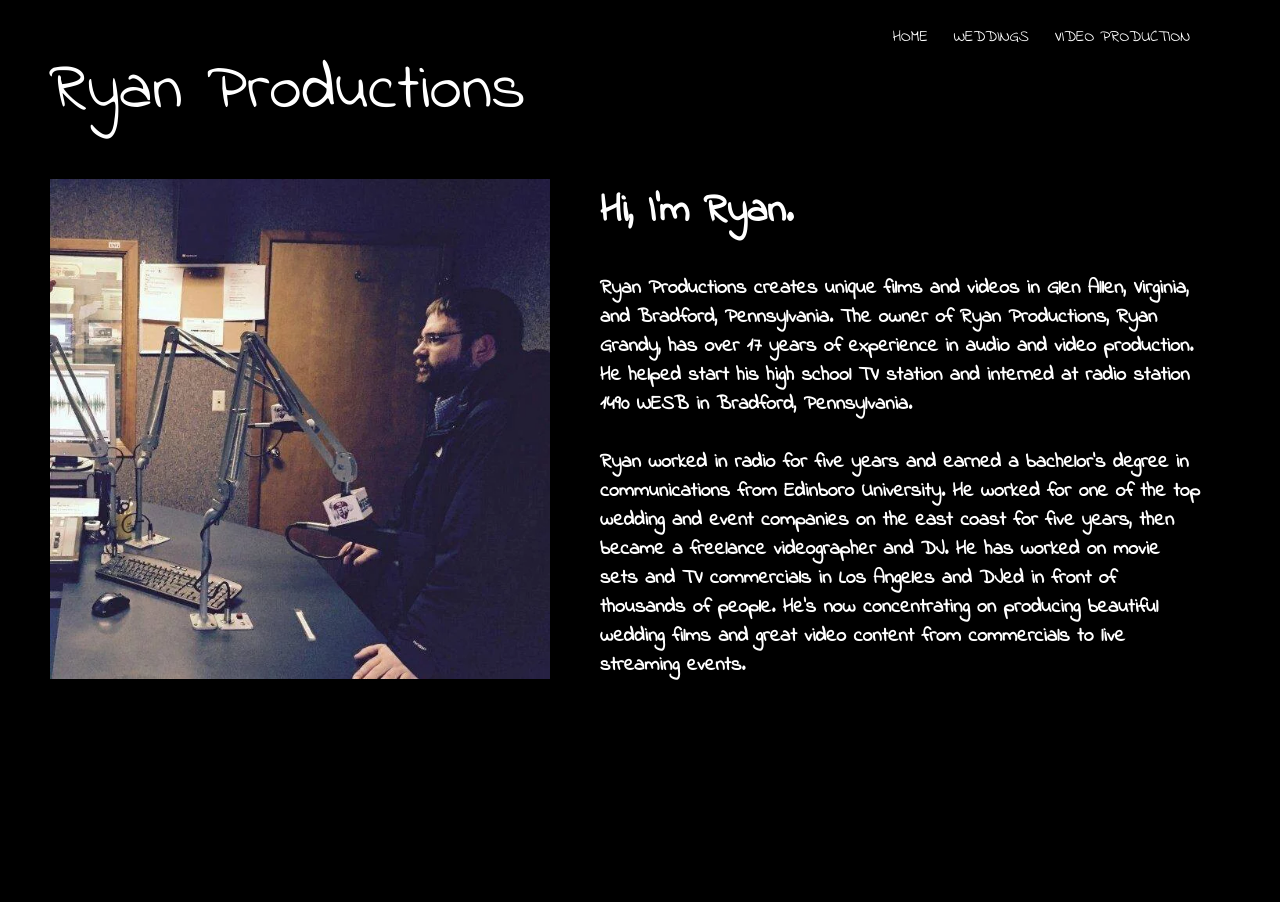
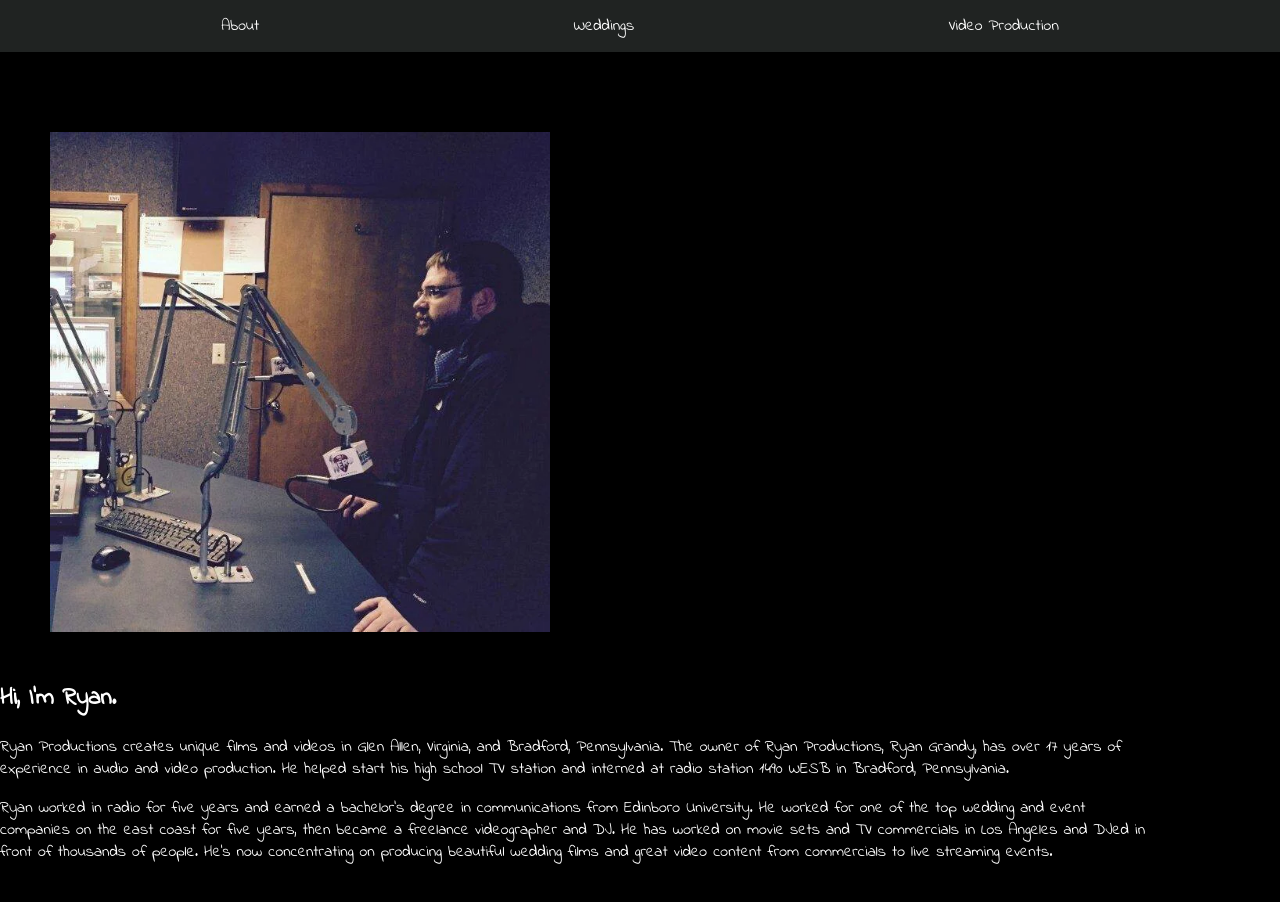
Before and after one commit to Ccrobbins/ryan-productions, a plain HTML site: page about/index.html in a window 1280 px wide. Before the commit the page ends 800 px from the top, so only its background shows below. Drawn offline with Linux system fonts and the light colour scheme.

Commit message:
responsive updates

```diff
--- a/about/index.html
+++ b/about/index.html
@@ -3,8 +3,8 @@
     <head>
       <meta charset="utf-8">
         <title>Ryan Productions</title>
-<link rel="stylesheet" href="css/normalize.css">
-<link rel="stylesheet" href="css/main.css">
+<link rel="stylesheet" href="../css/normalize.css">
+<link rel="stylesheet" href="../css/main.css">
 <link href="https://fonts.googleapis.com/css?family=Indie+Flower&display=swap" rel="stylesheet">
     </head>
 
@@ -12,45 +12,41 @@
 
   <body>
     <header>
-      <div class="full-width">
-
-        <!-- LEFT HEADER -->
-        <div class="half-width">
-      <h1>Ryan Productions</h1>
-    </div>
-
-    <!-- RIGHT HEADER -->
-
-    <div class="half-width">
+      <div class="content-wrapper">
         <nav>
           <ul>
-          <li><a href = "../index.html">Home</a></li>
-          <li><a href = "../weddings/index.html">Weddings</a></li>
-          <li><a href = >Video Production</a></li>
+            <li><a href="about/index.html">About</a></li>
+            <li><a href="weddings/index.html">Weddings</a></li>
+            <li>Video Production</li>
+          </ul>
         </nav>
       </div>
+    </header>
 
   <!-- ABOUT SECTION -->
-      <section id="about">
-      <div class="half-width">
+    <main>
+      <section class="profile-pic">
+        <div class= "content-wrapper">
           <img src="img/profile-pic.png"/>
         </div>
+      </section>
 
-      <div class="half-width">
+      <section class="profile">
+        <div class="content-wrapper">
           <h2>Hi, I'm Ryan.</h2>
-      <h3>Ryan Productions creates unique films and videos in Glen Allen, Virginia,
+          <p>Ryan Productions creates unique films and videos in Glen Allen, Virginia,
         and Bradford, Pennsylvania. The owner of Ryan Productions, Ryan Grandy,
         has over 17 years of experience in audio and video production. He helped
         start his high school TV station and interned at radio station 1490 WESB in
-        Bradford, Pennsylvania.<br><br>Ryan worked in radio for five years and earned a bachelor's
+        Bradford, Pennsylvania.</p>
+          <p>Ryan worked in radio for five years and earned a bachelor's
         degree in communications from Edinboro University. He worked for one of the top
         wedding and event companies on the east coast for five years, then became a freelance
         videographer and DJ. He has worked on movie sets and TV commercials in Los Angeles
         and DJed in front of thousands of people. He's now concentrating on producing
-        beautiful wedding films and great video content from commercials to live streaming events.</h3>
-      </div>
+        beautiful wedding films and great video content from commercials to live streaming events.</p>
         </div>
       </section>
-    </header>
+    </main>
     </body>
 </html>
--- a/css/main.css
+++ b/css/main.css
@@ -97,48 +97,78 @@ textarea {
 /* ==========================================================================
    Author's custom styles
    ========================================================================== */
+
    /***** BASE STYLES *****/
 
-   body {
-     font-family: Arial,Helvetica,sans-serif;
-     color: #2b2b2b;
+   html {
+     font-size: 16px;
    }
 
-   /*****GRID*****/
-   .full-width{
-     width:1200px;
-     margin: 0 auto;
+   body {
+     font-family: 'Indie Flower', cursive;
+     font-size: 1em;
+     color: #2b2b2b;
+     text-align: left;
    }
 
-   /*****HEADER STYLES*****/
+   ul,
+   ol {
+     list-style-type: none;
+   }
+
+   img {
+   	width: 100%;
+   }
+
+   .content-wrapper {
+     width: 90%;
+     margin: 50px 0;
+      }
+
+/***** BASE HEADER-FOOTER STYLES *****/
+
    header{
-     height: 800px;
+     background-color: #202322;
+     display: flex;
+     justify-content: center;
+     align-items: center;
+     flex-flow: row wrap;
      text-align: center;
-     background: url('../img/hero.png');
-     background-size: cover;
+     padding: 15px 0;
      color: #ffffff;
      font-family: 'Indie Flower', cursive;
 
    }
 
-   header h1{
-     font-size: 60px;
-     padding-top: 25px;
+   header .content-wrapper{
      margin: 0;
+     display: flex;
+     justify-content: center;
+     align-items: center;
+     flex-flow: row wrap;
    }
 
-   header h3{
-     font-size: 40px;
-     line-height:10px;
+
+   nav {
+   width: 100%;
+   font-size: 1em;
+   display: flex;
+   justify-content: space-around;
+   align-items: center;
+   flex-flow: row wrap;
+    }
+
+   ul {
+     width: 100%;
+     display: flex;
+     justify-content: space-around;
+     padding-left: 0px;
+     margin: 0;
    }
 
    nav ul li{
      display: inline-block;
-     text-decoration: none;
-     font-size: 20px;
-     padding: 0 10px 0 10px;
-     border-style: solid;
-     border-color: #ffffff;
+     font-size: 1em;
    }
 
    nav ul li a{
@@ -153,6 +183,59 @@ textarea {
    footer a {
      color: #000000;
    }
+/***** MOBILE STYLES - HOMEPAGE *****/
+.hero-area {
+  background: url('../img/hero.png');
+  background-size: cover;
+  background-position: center;
+  min-height: 500px;
+  display: flex;
+  justify-content: center;
+  flex-flow: row wrap;
+}
+
+.hero-area h1{
+  font-size: 3em;
+  margin: 0;
+  color: #ffffff;
+  font-family: 'Indie Flower', cursive;
+  text-align: center;
+}
+
+/********** ABOUT PAGE **********/
+
+body {
+  background-color: #000000;
+}
+
+
+
+.profile {
+  color: #ffffff;
+}
+
+.profile header h1 {
+  font-size: 4.0625em;
+  padding: 0 0 10px 50px;
+  margin-bottom: 0;
+  font-weight: lighter;
+}
+
+header h2{
+  font-size: 2.5em;
+  padding-bottom: 0;
+}
+
+header p{
+}
+
+img{
+  width: 500px;
+  height: 500px;
+  padding: 30px 0 0 50px;
+}
+
+
 
 /* ==========================================================================
    Helper classes
```
Also changed, not shown: index.html (+20 -13 lines), 1 other file. Lines whose indentation alone changed are shown as unchanged.
